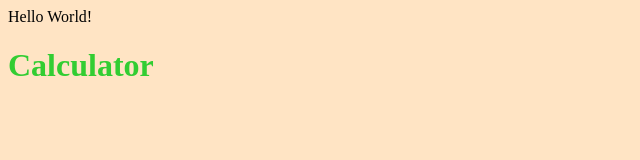
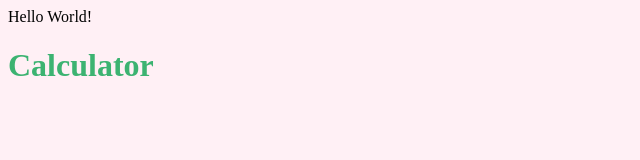
Before and after one commit to armartin24/js-calculator, a plain HTML site: page index.html in a window 1280 px wide. Shown: the whole page, without its empty margins (0-640 px from the left). Drawn offline with nearby package versions, Linux system fonts and the light colour scheme.

Commit message:
Update style.css

```diff
--- a/style.css
+++ b/style.css
@@ -1,7 +1,7 @@
 h1 {
-  color: limegreen
+  color: mediumseagreen
 }
 
 body {
-  background-color: bisque
+  background-color: lavenderblush
 }
```
